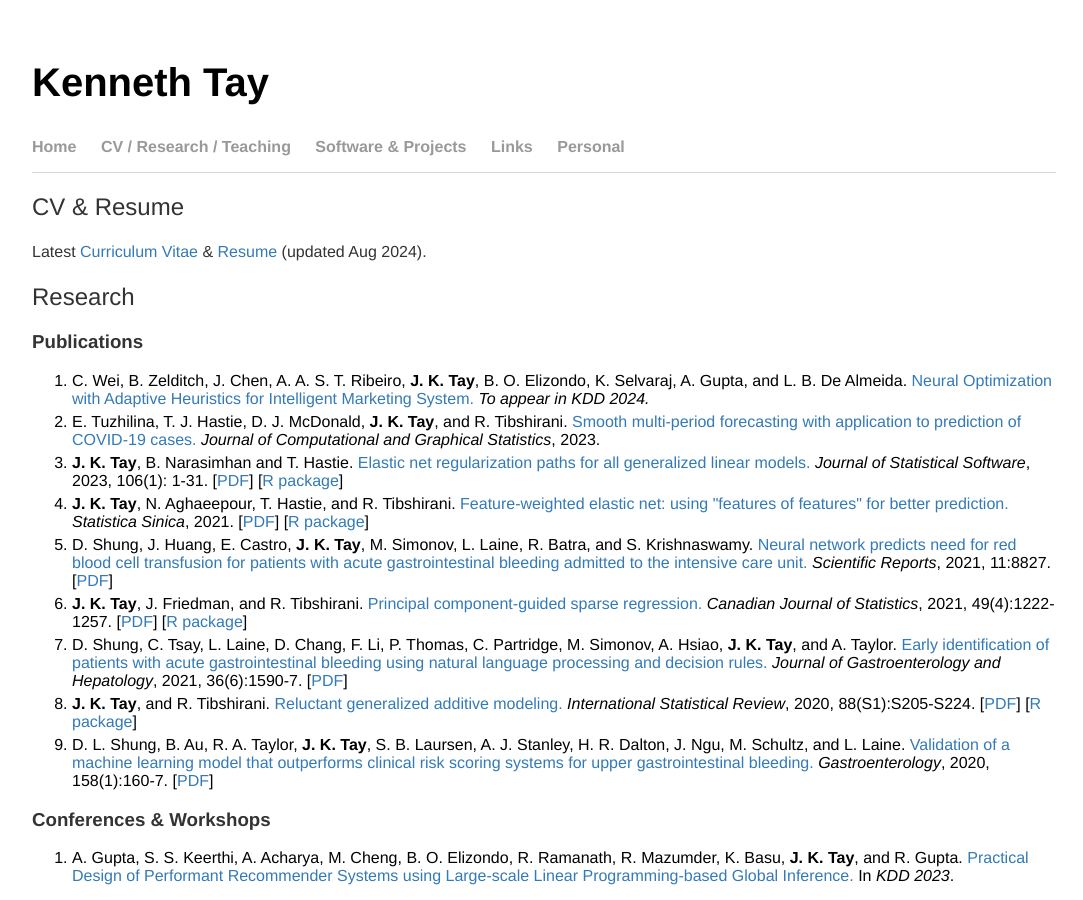
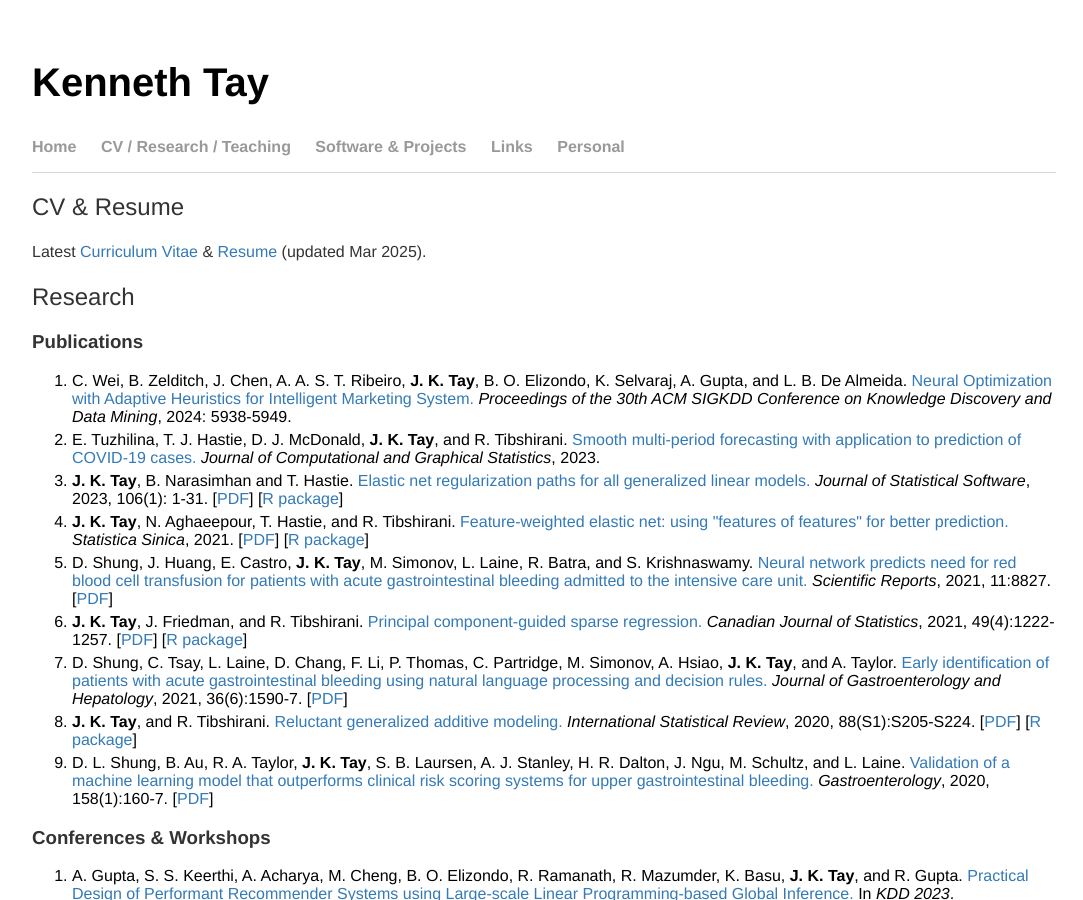
Before and after one commit to kjytay/kjytay.github.io, a Jekyll site: the page built from cv/index.html, in a window 1280 px wide and 900 px high. Shown: the whole window, without its empty margins (96-1179 px from the left). Built offline with Jekyll 4.4.1, drawn with Linux system fonts in a browser that asks for light colours.

Commit message:
Update CV and resume.

```diff
--- a/cv/index.html
+++ b/cv/index.html
@@ -5,12 +5,12 @@ title: Kenneth Tay
 
 <div class="blurb">
   <h2>CV & Resume</h2>
-  <p>Latest <a href="CV 2024-08-22.pdf">Curriculum Vitae</a> & <a href="Resume 2024-08-22.pdf">Resume</a> (updated Aug
-    2024).</p>
+  <p>Latest <a href="CV 2025-03-21.pdf">Curriculum Vitae</a> & <a href="Resume 2025-03-21.pdf">Resume</a> (updated Mar
+    2025).</p>
   <h2>Research</h2>
   <h3>Publications</h3>
   <ol>
-    <li>C. Wei, B. Zelditch, J. Chen, A. A. S. T. Ribeiro, <b>J. K. Tay</b>, B. O. Elizondo, K. Selvaraj, A. Gupta, and L. B. De Almeida. <a href="https://arxiv.org/abs/2405.10490">Neural Optimization with Adaptive Heuristics for Intelligent Marketing System.</a> <i>To appear in KDD 2024.</i></li>
+    <li>C. Wei, B. Zelditch, J. Chen, A. A. S. T. Ribeiro, <b>J. K. Tay</b>, B. O. Elizondo, K. Selvaraj, A. Gupta, and L. B. De Almeida. <a href="https://dl.acm.org/doi/10.1145/3637528.3671591">Neural Optimization with Adaptive Heuristics for Intelligent Marketing System.</a> <i>Proceedings of the 30th ACM SIGKDD Conference on Knowledge Discovery and Data Mining</i>, 2024: 5938-5949.</li>
     <li>E. Tuzhilina, T. J. Hastie, D. J. McDonald, <b>J. K. Tay</b>, and R. Tibshirani. <a href="https://www.tandfonline.com/doi/full/10.1080/10618600.2023.2285337">Smooth multi-period forecasting
       with application to prediction of COVID-19 cases.</a> <i>Journal of Computational and Graphical Statistics</i>, 2023.</li>
     <li><b>J. K. Tay</b>, B. Narasimhan and T. Hastie. <a href="https://www.jstatsoft.org/article/view/v106i01">Elastic net regularization paths for all generalized linear
```
Also changed, not shown: 4 other files.
